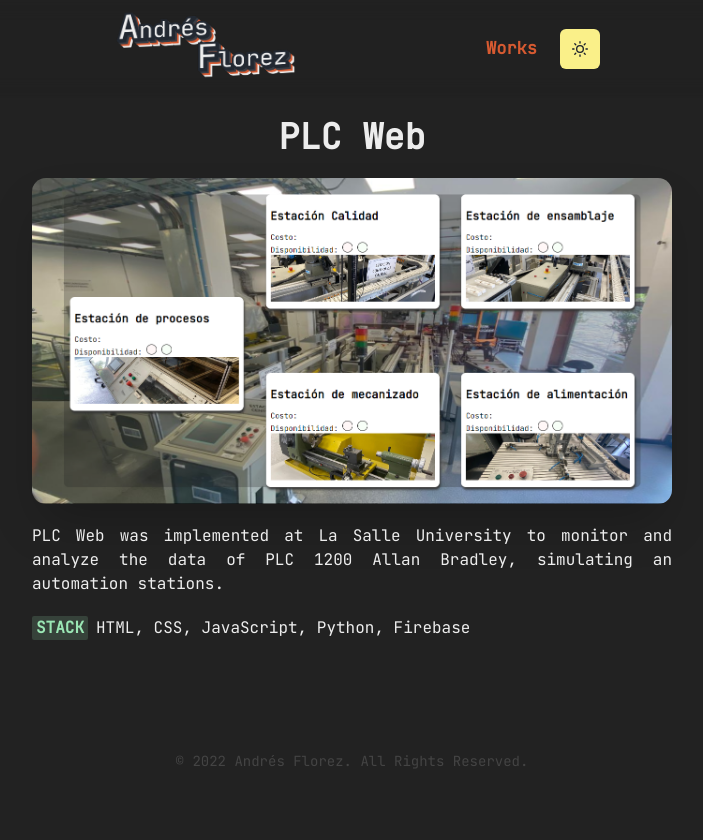
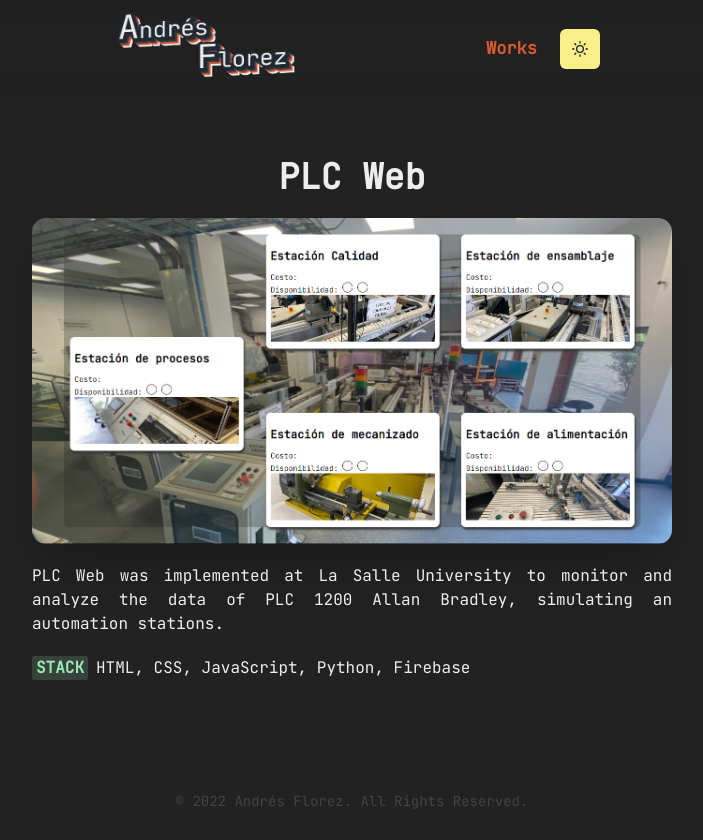
Before and after one commit to andresflorez16/homepage-mbp, a Next.js app: page /works/plc-web in a window 1280 px wide. Shown: the whole page, without its empty margins (288-991 px from the left). Before the commit the page ends 800 px from the top, so only its background shows below. Built offline with nearby package versions, Linux system fonts and the light colour scheme.

Commit message:
download cv

```diff
--- a/pages/works/plc-web.js
+++ b/pages/works/plc-web.js
@@ -12,13 +12,14 @@ import { Meta } from '../../components/work-view'
 
 const PlcWeb = () => {
   return (
-    <Layout title='Plc Web'>
+    <Layout title='PLC Web'>
       <Box
         display='flex'
         alignItems='center'
         justifyContent='center'
         minH='100vh'
         py={5}
+        mt={10}
       >
         <Section delay={0.3}>
           <Heading variant='_title' textAlign='center'>PLC Web</Heading>
```
